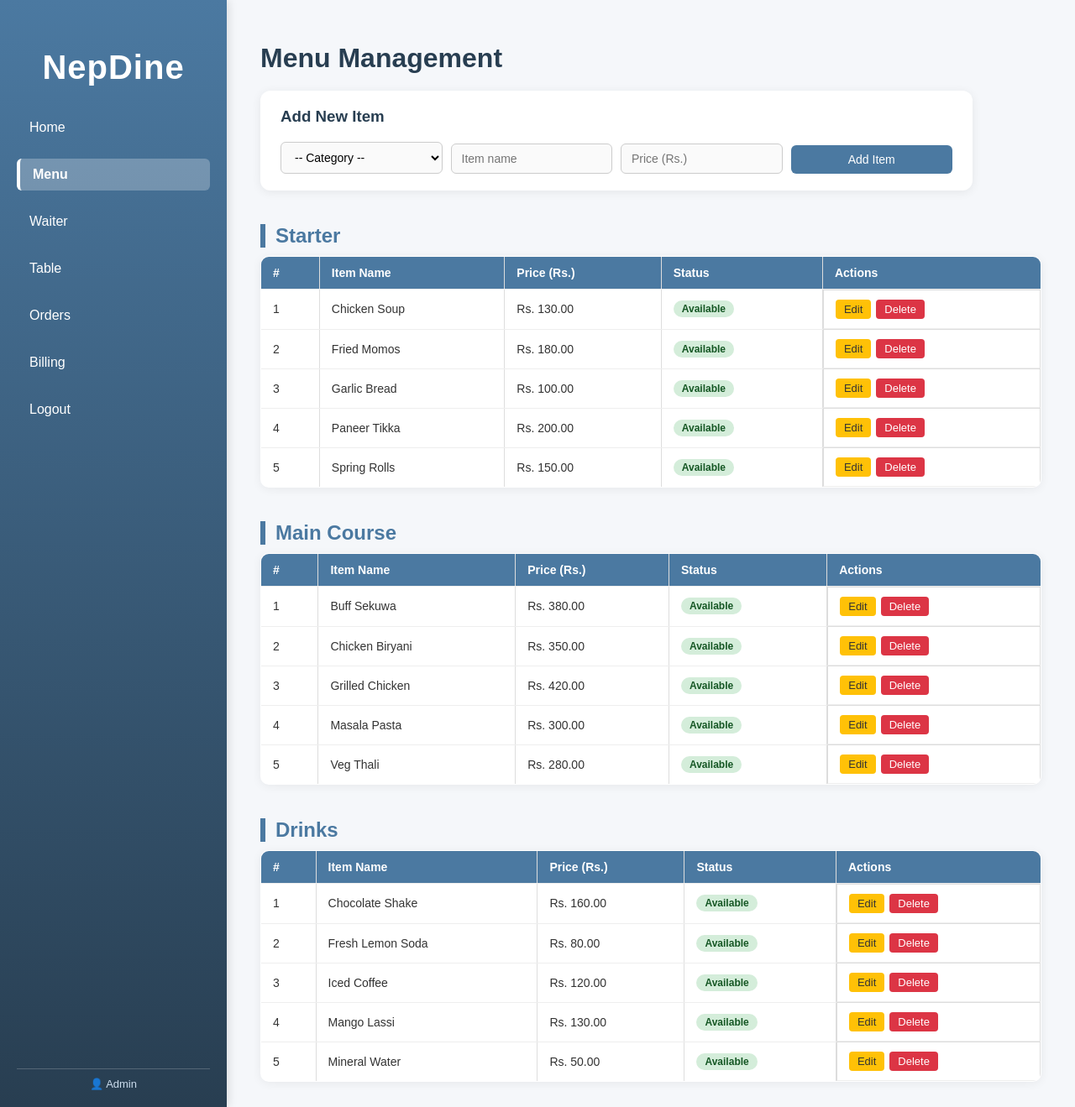
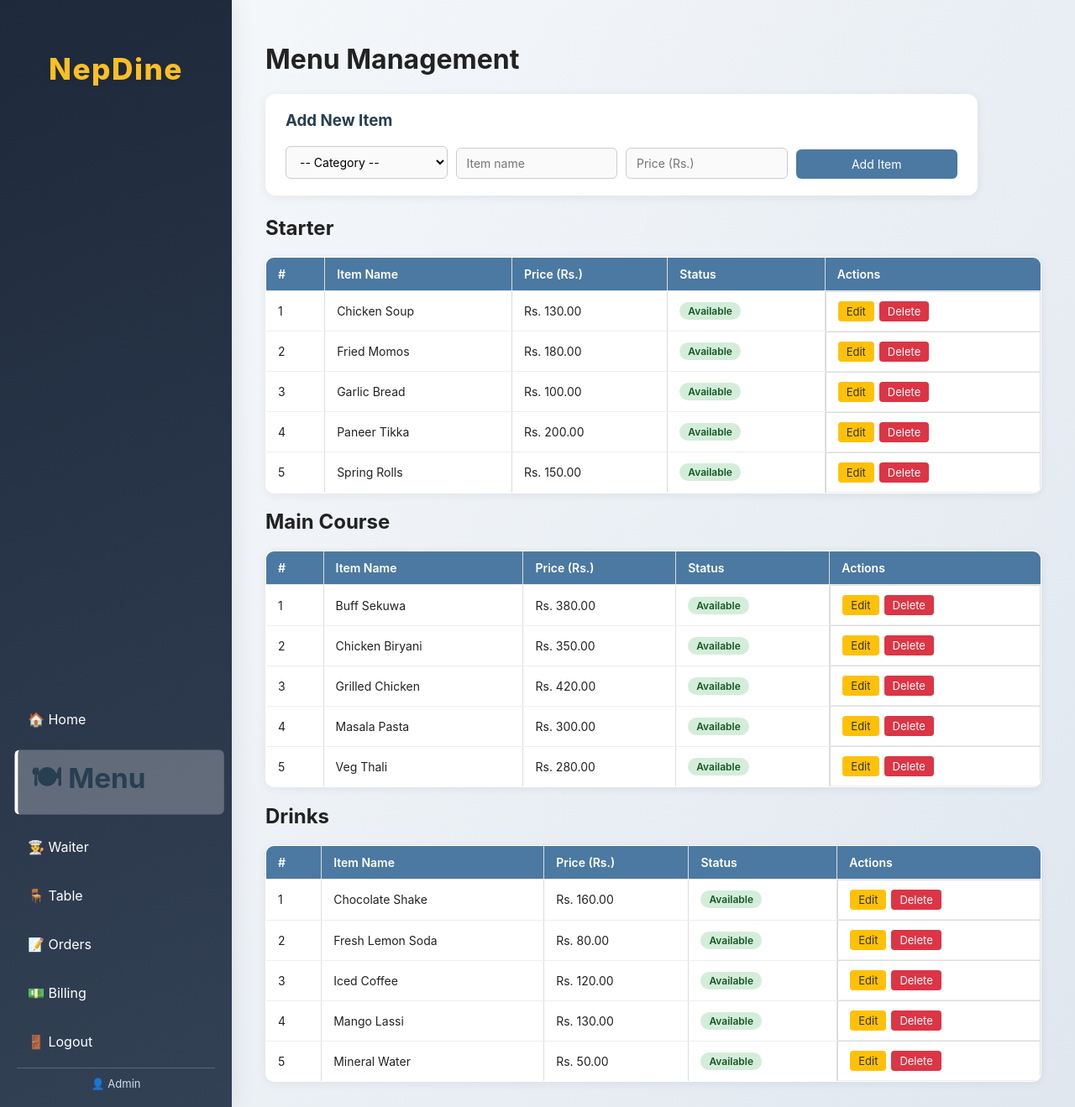
Before and after one commit to Krishal0/resturant-management, a PHP site: page /menu.php in a window 1280 px wide. Shown: the whole page at 84% size. Run offline with PHP 8.4, Linux system fonts and the light colour scheme; a user stored in the database is signed in; data comes from the database, SQL or seed files in the repository.

Commit message:
Enhance sidebar and login styles with improved layout and visual elements

```diff
--- a/includes/sidebar.php
+++ b/includes/sidebar.php
@@ -8,13 +8,13 @@ $current = basename($_SERVER['PHP_SELF']);
 <div class="sidebar">
   <h2>NepDine</h2>
   <ul>
-    <li><a href="index.php"   class="<?= $current==='index.php'  ?'active':'' ?>">Home</a></li>
-    <li><a href="menu.php"    class="<?= $current==='menu.php'   ?'active':'' ?>">Menu</a></li>
-    <li><a href="waiter.php"  class="<?= $current==='waiter.php' ?'active':'' ?>">Waiter</a></li>
-    <li><a href="table.php"   class="<?= $current==='table.php'  ?'active':'' ?>">Table</a></li>
-    <li><a href="orders.php"  class="<?= $current==='orders.php' ?'active':'' ?>">Orders</a></li>
-    <li><a href="billing.php" class="<?= $current==='billing.php'?'active':'' ?>">Billing</a></li>
-    <li><a href="logout.php">Logout</a></li>
+    <li><a href="index.php"   class="<?= $current==='index.php'  ?'active':'' ?>">🏠 Home</a></li>
+    <li><a href="menu.php"    class="<?= $current==='menu.php'   ?'active':'' ?>">🍽 Menu</a></li>
+    <li><a href="waiter.php"  class="<?= $current==='waiter.php' ?'active':'' ?>">🧑‍🍳 Waiter</a></li>
+    <li><a href="table.php"   class="<?= $current==='table.php'  ?'active':'' ?>">🪑 Table</a></li>
+    <li><a href="orders.php"  class="<?= $current==='orders.php' ?'active':'' ?>">📝 Orders</a></li>
+    <li><a href="billing.php" class="<?= $current==='billing.php'?'active':'' ?>">💵 Billing</a></li>
+    <li><a href="logout.php">🚪 Logout</a></li>
   </ul>
   <div class="sidebar-user">👤 <?= htmlspecialchars($_SESSION['user_name'] ?? 'User') ?></div>
 </div>
--- a/style.css
+++ b/style.css
@@ -1,29 +1,36 @@
 /* Global */
 body {
-    font-family: "Poppins", Arial, sans-serif;
+    font-family: 'Inter', 'Poppins', Arial, sans-serif;
     margin: 0;
     display: flex;
-    background: #f5f7fa;
-    color: #333;
+    background: linear-gradient(120deg, #f8fafc 0%, #e0e7ef 100%);
+    color: #222;
+    min-height: 100vh;
 }
 
 /* Sidebar */
 .sidebar {
-    width: 230px;
-    background: linear-gradient(180deg, #4b79a1, #283e51);
+    width: 240px;
+    background: linear-gradient(160deg, #1e293b 0%, #334155 100%);
     color: #fff;
     min-height: 100vh;
-    padding: 25px 20px;
-    box-shadow: 3px 0 10px rgba(0,0,0,0.1);
+    padding: 32px 18px 24px 18px;
+    box-shadow: 4px 0 24px rgba(30,41,59,0.08);
     position: sticky;
     top: 0;
+    display: flex;
+    flex-direction: column;
+    justify-content: space-between;
 }
 
 .sidebar h2 {
     text-align: center;
-    margin-bottom: 30px;
-    font-size: 40px;
-    letter-spacing: 1px;
+    margin-bottom: 36px;
+    font-size: 2.2rem;
+    letter-spacing: 1.5px;
+    font-weight: 800;
+    color: #fbbf24;
+    text-shadow: 0 2px 8px rgba(0,0,0,0.08);
 }
 
 .sidebar ul {
@@ -57,16 +64,28 @@ body {
 }
 
 .main h1 {
+    }
+
+    .sidebar ul li a.active, .sidebar ul li a:hover {
+        background: #fbbf24;
+        color: #1e293b;
+        transform: translateX(4px) scale(1.04);
     font-size: 32px;
     margin-bottom: 20px;
     color: #283e51;
 }
-
-/* Menu Section Titles */
+        flex: 1;
+        padding: 40px 48px 32px 48px;
+        background: transparent;
+        min-height: 100vh;
 .menu-category {
     font-size: 24px;
     margin-top: 40px;
-    margin-bottom: 10px;
+        font-size: 2.3rem;
+        font-weight: 800;
+        color: #1e293b;
+        margin-bottom: 2.2rem;
+        letter-spacing: 0.5px;
     color: #4b79a1;
     border-left: 6px solid #4b79a1;
     padding-left: 12px;
```
Also changed, not shown: login.css (+56 -22 lines).
